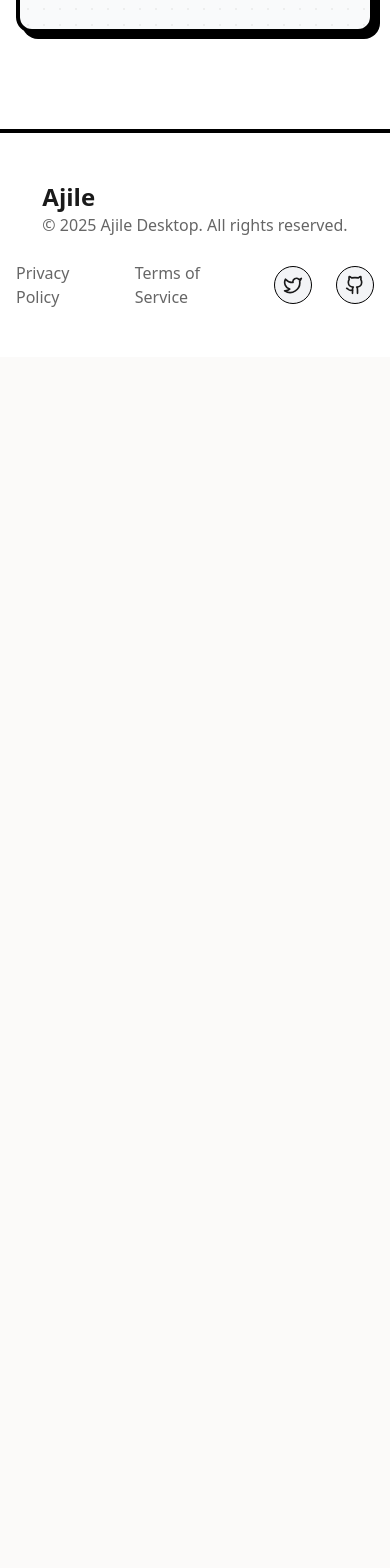
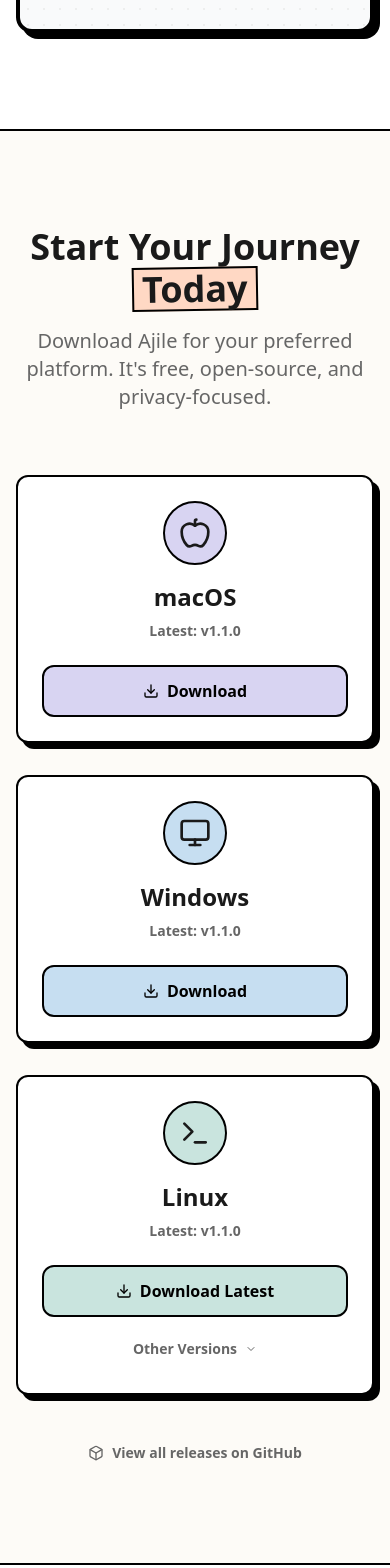
Before and after one commit to fmgono/ajile-landing-page, a React (Vite) app: page / in a window 390 px wide. Shown: the part 8380-9948 px from the top of the page. Before the commit the page ends 8737 px from the top, so only its background shows below. Built offline with nearby package versions, Linux system fonts and the light colour scheme.

Commit message:
Add DownloadSection component to App; implement download options for macOS, Windows, and Linux

```diff
--- a/src/App.tsx
+++ b/src/App.tsx
@@ -4,6 +4,7 @@
 import { InteractiveDemo } from "./components/InteractiveDemo";
 import { KanaFeatureDemo } from "./components/KanaFeatureDemo";
 import { WordUpDemo } from "./components/WordUpDemo";
+import { DownloadSection } from "./components/DownloadSection";
 
 function App() {
   return (
@@ -13,6 +14,7 @@
       <WordUpDemo />
       <KanaFeatureDemo />
       <InteractiveDemo />
+      <DownloadSection />
       <Footer />
     </div>
   );
--- /dev/null
+++ b/src/components/DownloadSection.tsx
@@ -0,0 +1,186 @@
+import { motion, AnimatePresence } from "framer-motion";
+import { Download, Apple, Monitor, Terminal, Box, ChevronDown } from "lucide-react";
+import { useState, useRef, useEffect } from "react";
+
+export function DownloadSection() {
+  const version = "v1.1.0";
+  const baseUrl = `https://github.com/fmgono/ajale-desktop/releases/download/${version}`;
+
+  const downloads = {
+    mac: [
+      { name: "macOS Universal (.dmg)", file: "Ajile_Desktop_1.1.0_universal.dmg", primary: true },
+      // { name: "macOS Intel (.dmg)", file: "Ajile_Desktop_1.1.0_x64.dmg" },
+      // { name: "macOS Silicon (.dmg)", file: "Ajile_Desktop_1.1.0_aarch64.dmg" },
+    ],
+    windows: [
+      { name: "Windows Installer (.exe)", file: "Ajile_Desktop_1.1.0_x64-setup.exe", primary: true },
+    ],
+    linux: [
+      { name: "Linux Debian (.deb)", file: "ajile-desktop_1.1.0_amd64.deb", primary: true },
+      { name: "Linux AppImage", file: "ajile-desktop_1.1.0_amd64.AppImage" },
+    ]
+  };
+
+  return (
+    <section id="download" className="py-24 bg-pastel-bg relative overflow-hidden">
+      <div className="container max-w-6xl mx-auto px-4 relative z-10">
+
+        <div className="text-center mb-16 space-y-4">
+          <motion.h2
+            initial={{ opacity: 0, y: 20 }}
+            whileInView={{ opacity: 1, y: 0 }}
+            viewport={{ once: true }}
+            className="text-4xl md:text-5xl font-black text-foreground"
+          >
+            Start Your Journey <span className="bg-pastel-peach px-2 neobrutalism-border inline-block transform -rotate-1">Today</span>
+          </motion.h2>
+          <motion.p
+            initial={{ opacity: 0, y: 20 }}
+            whileInView={{ opacity: 1, y: 0 }}
+            viewport={{ once: true }}
+            transition={{ delay: 0.1 }}
+            className="text-xl text-muted-foreground font-medium max-w-2xl mx-auto"
+          >
+            Download Ajile for your preferred platform. It's free, open-source, and privacy-focused.
+          </motion.p>
+        </div>
+
+        <div className="grid md:grid-cols-3 gap-8">
+          {/* macOS Card */}
+          <DownloadCard
+            title="macOS"
+            icon={<Apple className="w-8 h-8" />}
+            color="bg-pastel-purple"
+            items={downloads.mac}
+            baseUrl={baseUrl}
+            delay={0.1}
+          />
+
+          {/* Windows Card */}
+          <DownloadCard
+            title="Windows"
+            icon={<Monitor className="w-8 h-8" />}
+            color="bg-pastel-blue"
+            items={downloads.windows}
+            baseUrl={baseUrl}
+            delay={0.2}
+          />
+
+          {/* Linux Card */}
+          <DownloadCard
+            title="Linux"
+            icon={<Terminal className="w-8 h-8" />}
+            color="bg-pastel-mint"
+            items={downloads.linux}
+            baseUrl={baseUrl}
+            delay={0.3}
+          />
+        </div>
+
+        <motion.div
+          initial={{ opacity: 0 }}
+          whileInView={{ opacity: 1 }}
+          viewport={{ once: true }}
+          transition={{ delay: 0.4 }}
+          className="mt-12 text-center"
+        >
+          <a
+            href="https://github.com/fmgono/ajile/releases"
+            target="_blank"
+            rel="noopener noreferrer"
+            className="inline-flex items-center gap-2 text-sm font-bold text-muted-foreground hover:text-foreground transition-colors"
+          >
+            <Box className="w-4 h-4" />
+            View all releases on GitHub
+          </a>
+        </motion.div>
+
+      </div>
+    </section>
+  );
+}
+
+function DownloadCard({ title, icon, color, items, baseUrl, delay }: {
+  title: string,
+  icon: React.ReactNode,
+  color: string,
+  items: { name: string, file: string, primary?: boolean }[],
+  baseUrl: string,
+  delay: number
+}) {
+  const primaryItem = items.find(i => i.primary) || items[0];
+  const otherItems = items.filter(i => i !== primaryItem);
+  const [isOpen, setIsOpen] = useState(false);
+  const dropdownRef = useRef<HTMLDivElement>(null);
+
+  useEffect(() => {
+    function handleClickOutside(event: MouseEvent) {
+      if (dropdownRef.current && !dropdownRef.current.contains(event.target as Node)) {
+        setIsOpen(false);
+      }
+    }
+    document.addEventListener("mousedown", handleClickOutside);
+    return () => document.removeEventListener("mousedown", handleClickOutside);
+  }, []);
+
+  return (
+    <motion.div
+      initial={{ opacity: 0, y: 30 }}
+      whileInView={{ opacity: 1, y: 0 }}
+      viewport={{ once: true }}
+      transition={{ delay }}
+      className={`relative p-6 rounded-xl neobrutalism-border neobrutalism-shadow-lg bg-white flex flex-col items-center text-center group hover:-translate-y-1 hover:neobrutalism-shadow transition-all duration-300 z-10`}
+    >
+      <div className={`w-16 h-16 ${color} rounded-full neobrutalism-border flex items-center justify-center mb-4 group-hover:scale-110 transition-transform duration-300`}>
+        {icon}
+      </div>
+
+      <h3 className="text-2xl font-black mb-2">{title}</h3>
+      <p className="text-sm text-muted-foreground font-bold mb-6">Latest: v1.1.0</p>
+
+      <div className="w-full space-y-3 mt-auto">
+        <a
+          href={`${baseUrl}/${primaryItem.file}`}
+          className={`w-full flex items-center justify-center gap-2 py-3 px-4 ${color} text-black font-bold rounded-lg neobrutalism-border hover:brightness-105 active:translate-y-0.5 transition-all`}
+        >
+          <Download className="w-4 h-4" />
+          Download {items.length > 1 ? "Latest" : ""}
+        </a>
+
+        {otherItems.length > 0 && (
+          <div className="relative" ref={dropdownRef}>
+             <button
+                onClick={() => setIsOpen(!isOpen)}
+                className="w-full flex items-center justify-center gap-2 py-2 px-4 bg-transparent border-2 border-transparent hover:border-black/10 text-sm font-bold text-muted-foreground rounded-lg transition-all"
+             >
+                Other Versions <ChevronDown className={`w-3 h-3 transition-transform ${isOpen ? 'rotate-180' : ''}`} />
+             </button>
+
+             <AnimatePresence>
+                {isOpen && (
+                  <motion.div
+                    initial={{ opacity: 0, y: 10, scale: 0.95 }}
+                    animate={{ opacity: 1, y: 0, scale: 1 }}
+                    exit={{ opacity: 0, y: 10, scale: 0.95 }}
+                    transition={{ duration: 0.1 }}
+                    className="absolute top-full left-0 right-0 mt-2 bg-white rounded-lg neobrutalism-border neobrutalism-shadow p-2 z-50 text-left"
+                  >
+                    {otherItems.map((item, i) => (
+                      <a
+                        key={i}
+                        href={`${baseUrl}/${item.file}`}
+                        className="flex items-center gap-2 w-full p-2 text-sm font-bold hover:bg-pastel-bg rounded cursor-pointer transition-colors text-foreground"
+                      >
+                        <Download className="w-3 h-3" />
+                        {item.name}
+                      </a>
+                    ))}
+                  </motion.div>
+                )}
+             </AnimatePresence>
+          </div>
+        )}
+      </div>
+    </motion.div>
+  );
+}
```
